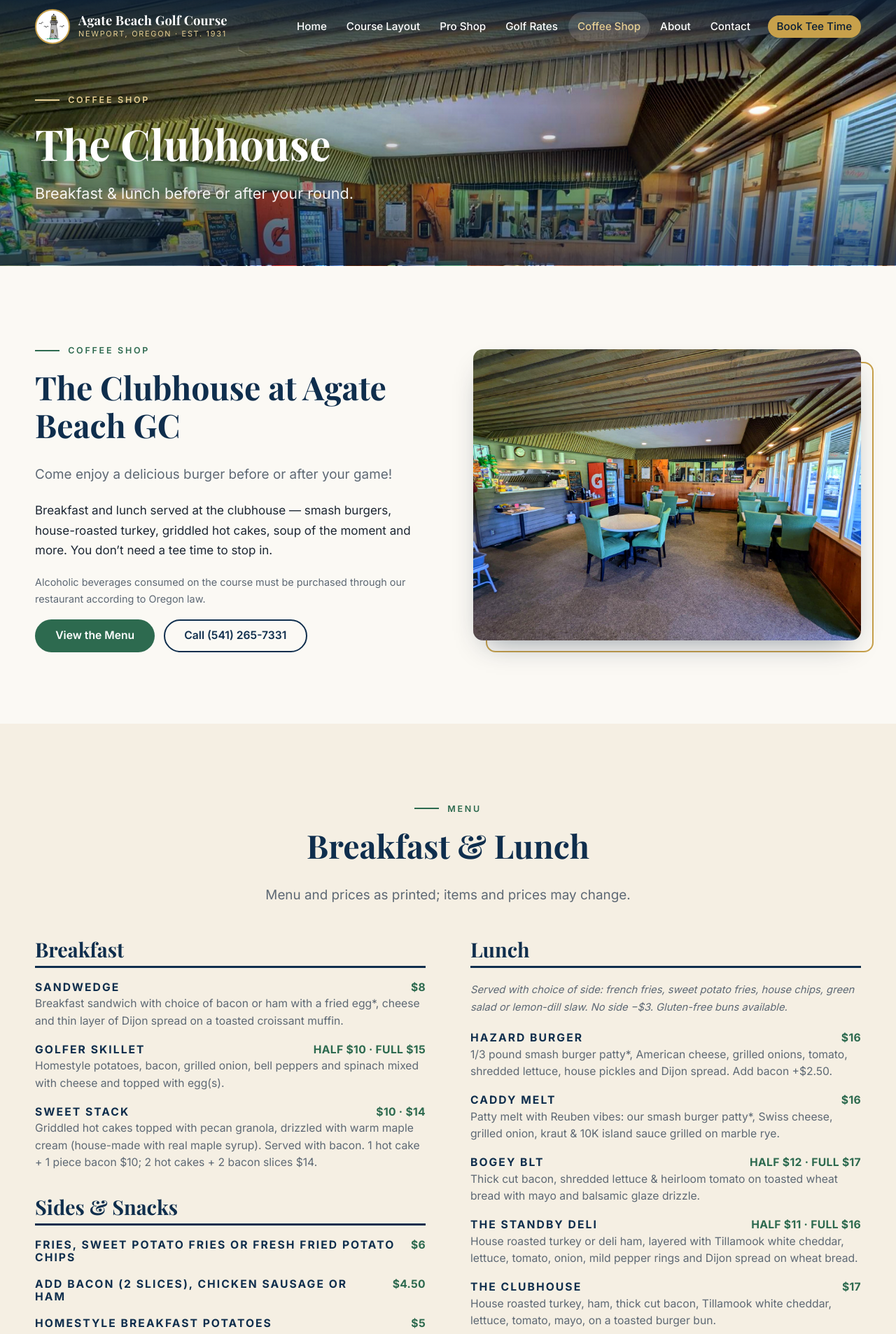
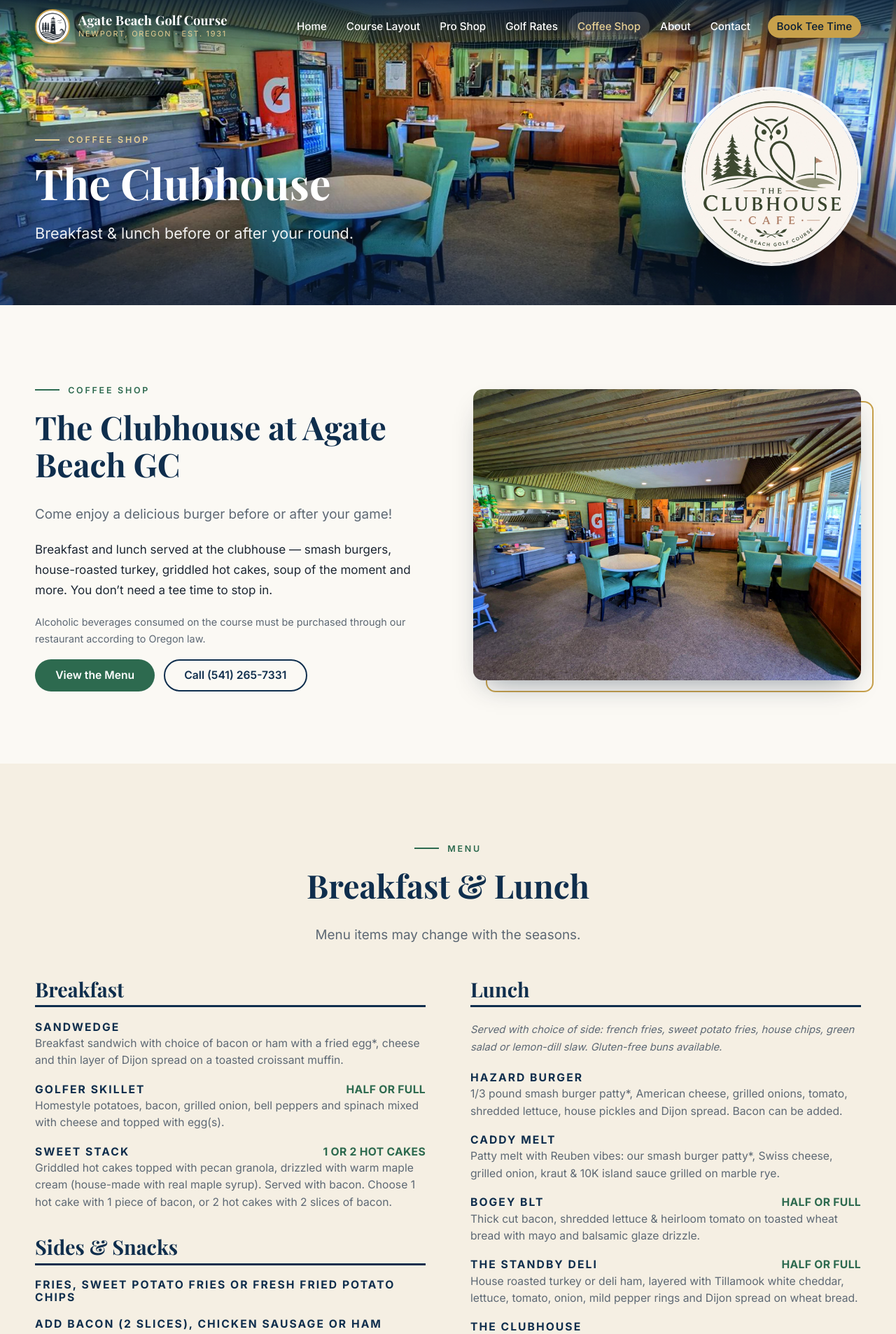
Before and after one commit to Brett-D/golfcoursev2test, a PHP site: page /coffee-shop.html in a window 1280 px wide. Shown: the top 1906 px of the page at 70% size. Run offline with PHP 8.4, Linux system fonts and the light colour scheme.

Commit message:
New logos, clubhouse logo overlays, price-free menus, JSON-editable rates, new home hero and parallax rework
Co-authored-by: Copilot <223556219+Copilot@users.noreply.github.com>

```diff
--- a/about.html
+++ b/about.html
@@ -8,7 +8,7 @@
 <meta property="og:title" content="About Us | Agate Beach Golf Course">
 <meta property="og:description" content="The story of Agate Beach Golf Course in Newport, Oregon: opened in 1931 and run by the Martin family since 1960.">
 <meta property="og:image" content="assets/images/aerial.jpg">
-<link rel="icon" href="assets/images/logo.jpg" type="image/jpeg">
+<link rel="icon" href="assets/images/logo.png" type="image/png">
 <link rel="preconnect" href="https://fonts.googleapis.com">
 <link rel="preconnect" href="https://fonts.gstatic.com" crossorigin>
 <link href="https://fonts.googleapis.com/css2?family=Inter:wght@400;500;600;700;800&amp;family=Playfair+Display:wght@600;700&amp;display=swap" rel="stylesheet">
@@ -20,7 +20,7 @@
 <header class="site-header">
   <div class="container nav">
     <a class="brand" href="index.html">
-      <img src="assets/images/logo.jpg" alt="" width="50" height="50">
+      <img src="assets/images/logo.png" alt="" width="50" height="50">
       <span>
         <span class="brand-name">Agate Beach Golf Course</span>
         <span class="brand-tag">Newport, Oregon &middot; Est. 1931</span>
@@ -43,7 +43,7 @@
 </header>
 
 <main id="main">
-  <section class="hero hero-page" style="background-image:url('assets/images/clubhouse-sign.jpg');background-position:center 6%">
+  <section class="hero hero-page" style="background-image:url('assets/images/clubhouse-sign.jpg');background-position:center">
     <div class="container">
       <p class="eyebrow">About Us</p>
       <h1>A Family Tradition</h1>
--- a/assets/css/styles.css
+++ b/assets/css/styles.css
@@ -301,13 +301,7 @@ figure { margin: 0; }
 .dog { padding-left: 1rem; border-left: 3px solid var(--gold); }
 .dog h4 { font-family: var(--font-body); font-size: 0.95rem; letter-spacing: 0.14em; text-transform: uppercase; margin: 0; color: var(--white); }
 .dog p { margin: 0; font-size: 0.95rem; color: rgba(255, 255, 255, 0.78); }
-.price-badge { display: inline-block; background: var(--gold); color: var(--navy-deep); font-weight: 700; padding: 0.35rem 1rem; border-radius: 999px; font-size: 0.95rem; }
 
-.menu-images { display: grid; gap: 1.5rem; }
-@media (min-width: 700px) { .menu-images { grid-template-columns: repeat(2, 1fr); } }
-.menu-images a { display: block; border-radius: var(--radius); overflow: hidden; box-shadow: var(--shadow); }
-.menu-images img { width: 100%; transition: transform 0.4s; }
-.menu-images a:hover img { transform: scale(1.02); }
 
 /* ---------- Visit: map + Facebook ---------- */
 .visit { display: grid; gap: 2rem; }
@@ -369,3 +363,24 @@ input:focus, textarea:focus, select:focus { outline: 0; border-color: var(--blue
   .js .reveal { opacity: 1; transform: none; transition: none; }
   .btn, .card, .photo-card img, .gallery img, .frame img, .frame::before, .parallax-bg { transition: none; }
 }
+
+/* ---------- Clubhouse logo overlays ---------- */
+.hero-split { display: flex; flex-direction: column-reverse; align-items: flex-start; gap: 1.5rem; }
+.hero-logo {
+  width: clamp(120px, 34vw, 160px); height: auto; border-radius: 50%; flex: none;
+  border: 4px solid rgba(255, 255, 255, 0.92); box-shadow: 0 18px 50px rgba(0, 0, 0, 0.45);
+}
+@media (min-width: 800px) {
+  .hero-split { flex-direction: row; align-items: flex-end; justify-content: space-between; gap: 3rem; }
+  .hero-logo { width: clamp(190px, 20vw, 260px); }
+}
+.frame .logo-badge {
+  position: absolute; z-index: 2; left: -1.2rem; bottom: 2.2rem; width: clamp(96px, 20%, 150px); height: auto; border-radius: 50%;
+  border: 4px solid var(--white); box-shadow: var(--shadow); filter: none;
+}
+@media (max-width: 640px) { .frame .logo-badge { left: 0.6rem; } }
+
+/* Reduced motion: photo stays centred and still. */
+.parallax-bg.is-still { position: absolute; inset: 0; width: auto; height: auto; transform: none; transition: none; will-change: auto; }
+/* Inner-page top banner: pinned, with the photo's centre sitting in the middle of the banner. */
+.parallax-bg.pin-top { top: calc(-36px - 27vh); transform: none; transition: none; }
--- a/assets/js/main.js
+++ b/assets/js/main.js
@@ -56,22 +56,25 @@
   var fineHover = window.matchMedia("(hover: hover) and (pointer: fine)").matches;
   var calm = window.matchMedia("(prefers-reduced-motion: reduce)").matches;
 
-  if (!calm) {
+  // Photos are pinned to the viewport so the page scrolls over them. The top banner on inner pages
+  // stays centred and still; everything else (and the home banner) also follows the mouse.
+  var isHome = here === "index.html";
   Array.prototype.forEach.call(document.querySelectorAll(".hero, .band"), function (section) {
     var image = section.style.backgroundImage;
     if (!image) return;
     var layer = document.createElement("div");
-      layer.className = "parallax-bg";
+    var topBanner = section.classList.contains("hero") && !isHome;
+    layer.className = "parallax-bg" + (calm ? " is-still" : topBanner ? " pin-top" : "");
     layer.setAttribute("aria-hidden", "true");
     layer.style.backgroundImage = image;
     layer.style.backgroundPosition = section.style.backgroundPosition || "center";
     section.insertBefore(layer, section.firstChild);
     section.style.backgroundImage = "none";
   });
-  }
 
   if (fineHover && !calm) {
-    var targets = document.querySelectorAll(".hero, .band, .frame, .photo-card, .gallery a");
+    var selector = ".band, .frame, .photo-card, .gallery a" + (isHome ? ", .hero" : "");
+    var targets = document.querySelectorAll(selector);
     Array.prototype.forEach.call(targets, function (el) {
       el.addEventListener("pointermove", function (event) {
         var box = el.getBoundingClientRect();
@@ -83,6 +86,66 @@
         el.style.setProperty("--mx", "0");
         el.style.setProperty("--my", "0");
         el.classList.remove("is-hover");
+      });
+    });
+  }
+  // Rates come from data/rates.json so prices can be changed without touching the HTML.
+  function el(tag, className, text) {
+    var node = document.createElement(tag);
+    if (className) node.className = className;
+    if (text !== undefined) node.textContent = text;
+    return node;
+  }
+
+  function renderRates(data) {
+    Array.prototype.forEach.call(document.querySelectorAll("[data-rates]"), function (grid) {
+      var homeOnly = grid.getAttribute("data-rates") === "home";
+      grid.textContent = "";
+      data.cards.forEach(function (card) {
+        if (homeOnly && !card.home) return;
+        var box = el("div", "rate-card");
+        if (card.id) box.id = card.id;
+        var head = el("header");
+        head.appendChild(el("h3", "", card.title));
+        if (card.subtitle) head.appendChild(el("p", "", card.subtitle));
+        box.appendChild(head);
+        (card.items || []).forEach(function (item) {
+          var row = el("div", "rate-row");
+          row.appendChild(el("span", "", item.label));
+          row.appendChild(el("span", "price", item.price));
+          box.appendChild(row);
+        });
+        grid.appendChild(box);
+      });
+    });
+    Array.prototype.forEach.call(document.querySelectorAll("[data-rates-updated]"), function (node) {
+      node.textContent = data.updated || "";
+    });
+    if (data.range_note) {
+      Array.prototype.forEach.call(document.querySelectorAll("[data-rates-note]"), function (node) {
+        node.textContent = data.range_note;
+      });
+    }
+    if (window.location.hash) {
+      var target = document.getElementById(window.location.hash.slice(1));
+      if (target) target.scrollIntoView();
+    }
+  }
+
+  if (document.querySelector("[data-rates]")) {
+    fetch("data/rates.json", { cache: "no-cache" })
+      .then(function (response) {
+        if (!response.ok) throw new Error("HTTP " + response.status);
+        return response.json();
+      })
+      .then(renderRates)
+      .catch(function () {
+        Array.prototype.forEach.call(document.querySelectorAll("[data-rates]"), function (grid) {
+          grid.textContent = "";
+          grid.appendChild(el("p", "note", "Rates are unavailable right now. Please call the pro shop at (541) 265-7331."));
+        });
+        Array.prototype.forEach.call(document.querySelectorAll("[data-rates-updated]"), function (node) {
+          node.parentElement.hidden = true;
         });
       });
   }
--- a/coffee-shop.html
+++ b/coffee-shop.html
@@ -8,7 +8,7 @@
 <meta property="og:title" content="Coffee Shop & Menu | Agate Beach Golf Course">
 <meta property="og:description" content="The Clubhouse coffee shop at Agate Beach Golf Course: breakfast, burgers, sandwiches and the Good Dog hot dog menu in Newport, Oregon.">
 <meta property="og:image" content="assets/images/aerial.jpg">
-<link rel="icon" href="assets/images/logo.jpg" type="image/jpeg">
+<link rel="icon" href="assets/images/logo.png" type="image/png">
 <link rel="preconnect" href="https://fonts.googleapis.com">
 <link rel="preconnect" href="https://fonts.gstatic.com" crossorigin>
 <link href="https://fonts.googleapis.com/css2?family=Inter:wght@400;500;600;700;800&amp;family=Playfair+Display:wght@600;700&amp;display=swap" rel="stylesheet">
@@ -20,7 +20,7 @@
 <header class="site-header">
   <div class="container nav">
     <a class="brand" href="index.html">
-      <img src="assets/images/logo.jpg" alt="" width="50" height="50">
+      <img src="assets/images/logo.png" alt="" width="50" height="50">
       <span>
         <span class="brand-name">Agate Beach Golf Course</span>
         <span class="brand-tag">Newport, Oregon &middot; Est. 1931</span>
@@ -43,11 +43,14 @@
 </header>
 
 <main id="main">
-  <section class="hero hero-page" style="background-image:url('assets/images/cafe.jpg');background-position:center 60%">
-    <div class="container">
-      <p class="eyebrow">Coffee Shop</p>
-      <h1>The Clubhouse</h1>
-      <p class="lead">Breakfast &amp; lunch before or after your round.</p>
+  <section class="hero hero-page" style="background-image:url('assets/images/cafe.jpg');background-position:center">
+    <div class="container hero-split">
+      <div>
+        <p class="eyebrow">Coffee Shop</p>
+        <h1>The Clubhouse</h1>
+        <p class="lead">Breakfast &amp; lunch before or after your round.</p>
+      </div>
+      <img class="hero-logo" src="assets/images/clubhouse-logo.png" alt="The Clubhouse Cafe at Agate Beach Golf Course logo" width="420" height="420">
     </div>
   </section>
 
@@ -73,37 +76,37 @@
       <div class="section-head center reveal">
         <p class="eyebrow">Menu</p>
         <h2>Breakfast &amp; Lunch</h2>
-        <p class="lead">Menu and prices as printed; items and prices may change.</p>
+        <p class="lead">Menu items may change with the seasons.</p>
       </div>
       <div class="menu-grid">
         <div class="menu-group reveal">
           <h3>Breakfast</h3>
-        <div class="menu-item"><h4>Sandwedge<span>$8</span></h4><p>Breakfast sandwich with choice of bacon or ham with a fried egg*, cheese and thin layer of Dijon spread on a toasted croissant muffin.</p></div>
-        <div class="menu-item"><h4>Golfer Skillet<span>Half $10 &middot; Full $15</span></h4><p>Homestyle potatoes, bacon, grilled onion, bell peppers and spinach mixed with cheese and topped with egg(s).</p></div>
-        <div class="menu-item"><h4>Sweet Stack<span>$10 &middot; $14</span></h4><p>Griddled hot cakes topped with pecan granola, drizzled with warm maple cream (house-made with real maple syrup). Served with bacon. 1 hot cake + 1 piece bacon $10; 2 hot cakes + 2 bacon slices $14.</p></div>
+        <div class="menu-item"><h4>Sandwedge</h4><p>Breakfast sandwich with choice of bacon or ham with a fried egg*, cheese and thin layer of Dijon spread on a toasted croissant muffin.</p></div>
+        <div class="menu-item"><h4>Golfer Skillet<span>Half or Full</span></h4><p>Homestyle potatoes, bacon, grilled onion, bell peppers and spinach mixed with cheese and topped with egg(s).</p></div>
+        <div class="menu-item"><h4>Sweet Stack<span>1 or 2 hot cakes</span></h4><p>Griddled hot cakes topped with pecan granola, drizzled with warm maple cream (house-made with real maple syrup). Served with bacon. Choose 1 hot cake with 1 piece of bacon, or 2 hot cakes with 2 slices of bacon.</p></div>
           <h3 style="margin-top:2.2rem">Sides &amp; Snacks</h3>
-        <div class="menu-item"><h4>Fries, sweet potato fries or fresh fried potato chips<span>$6</span></h4><p></p></div>
-        <div class="menu-item"><h4>Add bacon (2 slices), chicken sausage or ham<span>$4.50</span></h4><p></p></div>
-        <div class="menu-item"><h4>Homestyle breakfast potatoes<span>$5</span></h4><p>With onions and peppers.</p></div>
-        <div class="menu-item"><h4>Add egg, avocado or cheese (2 slices)<span>$3</span></h4><p></p></div>
-        <div class="menu-item"><h4>Side salad or lemon-dill slaw<span>$4</span></h4><p></p></div>
-        <div class="menu-item"><h4>Soup of the Moment<span>Cup $6 &middot; Bowl $9</span></h4><p>Always homemade.</p></div>
-        <div class="menu-item"><h4>Wedge Salad<span>$10</span></h4><p>Iceberg lettuce wedge, bacon, blue cheese crumbles, diced tomato, pickled onion and toast.</p></div>
+        <div class="menu-item"><h4>Fries, sweet potato fries or fresh fried potato chips</h4><p></p></div>
+        <div class="menu-item"><h4>Add bacon (2 slices), chicken sausage or ham</h4><p></p></div>
+        <div class="menu-item"><h4>Homestyle breakfast potatoes</h4><p>With onions and peppers.</p></div>
+        <div class="menu-item"><h4>Add egg, avocado or cheese (2 slices)</h4><p></p></div>
+        <div class="menu-item"><h4>Side salad or lemon-dill slaw</h4><p></p></div>
+        <div class="menu-item"><h4>Soup of the Moment<span>Cup or Bowl</span></h4><p>Always homemade.</p></div>
+        <div class="menu-item"><h4>Wedge Salad</h4><p>Iceberg lettuce wedge, bacon, blue cheese crumbles, diced tomato, pickled onion and toast.</p></div>
         </div>
         <div class="menu-group reveal">
           <h3>Lunch</h3>
-          <p class="menu-note">Served with choice of side: french fries, sweet potato fries, house chips, green salad or lemon-dill slaw. No side &minus;$3. Gluten-free buns available.</p>
-        <div class="menu-item"><h4>Hazard Burger<span>$16</span></h4><p>1/3 pound smash burger patty*, American cheese, grilled onions, tomato, shredded lettuce, house pickles and Dijon spread. Add bacon +$2.50.</p></div>
-        <div class="menu-item"><h4>Caddy Melt<span>$16</span></h4><p>Patty melt with Reuben vibes: our smash burger patty*, Swiss cheese, grilled onion, kraut &amp; 10K island sauce grilled on marble rye.</p></div>
-        <div class="menu-item"><h4>Bogey BLT<span>Half $12 &middot; Full $17</span></h4><p>Thick cut bacon, shredded lettuce &amp; heirloom tomato on toasted wheat bread with mayo and balsamic glaze drizzle.</p></div>
-        <div class="menu-item"><h4>The Standby Deli<span>Half $11 &middot; Full $16</span></h4><p>House roasted turkey or deli ham, layered with Tillamook white cheddar, lettuce, tomato, onion, mild pepper rings and Dijon spread on wheat bread.</p></div>
-        <div class="menu-item"><h4>The Clubhouse<span>$17</span></h4><p>House roasted turkey, ham, thick cut bacon, Tillamook white cheddar, lettuce, tomato, mayo, on a toasted burger bun.</p></div>
-        <div class="menu-item"><h4>Grilled Cheesy Par Threesy<span>Half $9 &middot; Full $11</span></h4><p>White cheddar, Swiss &amp; American cheeses grilled on seasoned wheat bread. Add ham or turkey +$4.</p></div>
-        <div class="menu-item"><h4>Fairway Veggie Sandwich<span>$15</span></h4><p>House-made vegan patty (oat and lentil based) grilled with cheese, lettuce, tomato, pickled onion, on toasted wheat bread. Add avocado +$3.</p></div>
+          <p class="menu-note">Served with choice of side: french fries, sweet potato fries, house chips, green salad or lemon-dill slaw. Gluten-free buns available.</p>
+        <div class="menu-item"><h4>Hazard Burger</h4><p>1/3 pound smash burger patty*, American cheese, grilled onions, tomato, shredded lettuce, house pickles and Dijon spread. Bacon can be added.</p></div>
+        <div class="menu-item"><h4>Caddy Melt</h4><p>Patty melt with Reuben vibes: our smash burger patty*, Swiss cheese, grilled onion, kraut &amp; 10K island sauce grilled on marble rye.</p></div>
+        <div class="menu-item"><h4>Bogey BLT<span>Half or Full</span></h4><p>Thick cut bacon, shredded lettuce &amp; heirloom tomato on toasted wheat bread with mayo and balsamic glaze drizzle.</p></div>
+        <div class="menu-item"><h4>The Standby Deli<span>Half or Full</span></h4><p>House roasted turkey or deli ham, layered with Tillamook white cheddar, lettuce, tomato, onion, mild pepper rings and Dijon spread on wheat bread.</p></div>
+        <div class="menu-item"><h4>The Clubhouse</h4><p>House roasted turkey, ham, thick cut bacon, Tillamook white cheddar, lettuce, tomato, mayo, on a toasted burger bun.</p></div>
+        <div class="menu-item"><h4>Grilled Cheesy Par Threesy<span>Half or Full</span></h4><p>White cheddar, Swiss &amp; American cheeses grilled on seasoned wheat bread. Ham or turkey can be added.</p></div>
+        <div class="menu-item"><h4>Fairway Veggie Sandwich</h4><p>House-made vegan patty (oat and lentil based) grilled with cheese, lettuce, tomato, pickled onion, on toasted wheat bread. Avocado can be added.</p></div>
           <h3 style="margin-top:2.2rem">Baskets &amp; Bowls</h3>
-        <div class="menu-item"><h4>Birdie Basket<span>Small $12 &middot; Large $16</span></h4><p>Gluten-free chicken strips served with fries and slaw.</p></div>
-        <div class="menu-item"><h4>Putter Together Combo<span>$11</span></h4><p>Cup of soup, green salad and toasted bread.</p></div>
-        <div class="menu-item"><h4>Out of Bounds Bowl<span>Small $13 &middot; Large $18</span></h4><p>Ask about our weekly changing salad &amp; grain bowl with flavors that know no bounds! Gluten-free. Available weekdays.</p></div>
+        <div class="menu-item"><h4>Birdie Basket<span>Small or Large</span></h4><p>Gluten-free chicken strips served with fries and slaw.</p></div>
+        <div class="menu-item"><h4>Putter Together Combo</h4><p>Cup of soup, green salad and toasted bread.</p></div>
+        <div class="menu-item"><h4>Out of Bounds Bowl<span>Small or Large</span></h4><p>Ask about our weekly changing salad &amp; grain bowl with flavors that know no bounds! Gluten-free. Available weekdays.</p></div>
         </div>
       </div>
       <p class="note" style="margin-top:1.5rem">*Consuming raw or undercooked meats, poultry, seafood, shellfish, or eggs may increase your risk of foodborne illness.</p>
@@ -116,7 +119,6 @@
         <p class="eyebrow">The Good Dog Menu</p>
         <h2>Hot Dogs Named for Golf Course Dogs</h2>
         <p class="lead">Inspired by past and current golf course dogs &mdash; or pick your own combination of toppings.</p>
-        <p><span class="price-badge">$7 each</span> &nbsp; <span class="price-badge">+$3 with a side</span></p>
       </div>
       <div class="dog-grid reveal">
         <div class="dog"><h4>The Sam</h4><p>Classic: ketchup, mustard &amp; relish</p></div>
@@ -133,20 +135,6 @@
         <div class="dog"><h4>The Kelsey</h4><p>Bacon bits, lettuce, tomato &amp; mayo</p></div>
       </div>
       <p class="reveal" style="text-align:center;margin:2.5rem auto 0;max-width:46rem;color:rgba(255,255,255,.8)"><strong style="color:var(--gold-soft)">Build your own:</strong> mustard, ketchup, sweet relish, dill pickles, onion, kraut, mild pepper rings, mayo, jalape&ntilde;o, kimchi, fresh tomato.</p>
-    </div>
-  </section>
-
-  <section class="section">
-    <div class="container">
-      <div class="section-head center reveal">
-        <p class="eyebrow">Printed Menus</p>
-        <h2>Take a Look</h2>
-        <p class="lead">Tap a menu to view it full size.</p>
-      </div>
-      <div class="menu-images reveal">
-        <a href="assets/images/menu-clubhouse.jpg" target="_blank" rel="noopener"><img src="assets/images/menu-clubhouse.jpg" alt="The Clubhouse at Agate Beach GC printed breakfast and lunch menu" width="1421" height="1845" loading="lazy"></a>
-        <a href="assets/images/menu-good-dog.jpg" target="_blank" rel="noopener"><img src="assets/images/menu-good-dog.jpg" alt="The Good Dog Menu printed hot dog menu" width="1384" height="1810" loading="lazy"></a>
-      </div>
     </div>
   </section>
 
--- a/contact.html
+++ b/contact.html
@@ -8,7 +8,7 @@
 <meta property="og:title" content="Contact & Directions | Agate Beach Golf Course">
 <meta property="og:description" content="Address, phone, email, map and Facebook for Agate Beach Golf Course, 4100 N Coast Hwy, Newport, Oregon.">
 <meta property="og:image" content="assets/images/aerial.jpg">
-<link rel="icon" href="assets/images/logo.jpg" type="image/jpeg">
+<link rel="icon" href="assets/images/logo.png" type="image/png">
 <link rel="preconnect" href="https://fonts.googleapis.com">
 <link rel="preconnect" href="https://fonts.gstatic.com" crossorigin>
 <link href="https://fonts.googleapis.com/css2?family=Inter:wght@400;500;600;700;800&amp;family=Playfair+Display:wght@600;700&amp;display=swap" rel="stylesheet">
@@ -20,7 +20,7 @@
 <header class="site-header">
   <div class="container nav">
     <a class="brand" href="index.html">
-      <img src="assets/images/logo.jpg" alt="" width="50" height="50">
+      <img src="assets/images/logo.png" alt="" width="50" height="50">
       <span>
         <span class="brand-name">Agate Beach Golf Course</span>
         <span class="brand-tag">Newport, Oregon &middot; Est. 1931</span>
@@ -43,7 +43,7 @@
 </header>
 
 <main id="main">
-  <section class="hero hero-page" style="background-image:url('assets/images/aerial.jpg');background-position:center 30%">
+  <section class="hero hero-page" style="background-image:url('assets/images/aerial.jpg');background-position:center">
     <div class="container">
       <p class="eyebrow">Get in Touch</p>
       <h1>Contact Us</h1>
--- a/course.html
+++ b/course.html
@@ -8,7 +8,7 @@
 <meta property="og:title" content="Course Layout & Scorecard | Agate Beach Golf Course">
 <meta property="og:description" content="Course map, scorecard, yardage and rules for the nine-hole Agate Beach Golf Course in Newport, Oregon.">
 <meta property="og:image" content="assets/images/aerial.jpg">
-<link rel="icon" href="assets/images/logo.jpg" type="image/jpeg">
+<link rel="icon" href="assets/images/logo.png" type="image/png">
 <link rel="preconnect" href="https://fonts.googleapis.com">
 <link rel="preconnect" href="https://fonts.gstatic.com" crossorigin>
 <link href="https://fonts.googleapis.com/css2?family=Inter:wght@400;500;600;700;800&amp;family=Playfair+Display:wght@600;700&amp;display=swap" rel="stylesheet">
@@ -20,7 +20,7 @@
 <header class="site-header">
   <div class="container nav">
     <a class="brand" href="index.html">
-      <img src="assets/images/logo.jpg" alt="" width="50" height="50">
+      <img src="assets/images/logo.png" alt="" width="50" height="50">
       <span>
         <span class="brand-name">Agate Beach Golf Course</span>
         <span class="brand-tag">Newport, Oregon &middot; Est. 1931</span>
@@ -43,7 +43,7 @@
 </header>
 
 <main id="main">
-  <section class="hero hero-page" style="background-image:url('assets/images/putting-green.jpg');background-position:center 45%">
+  <section class="hero hero-page" style="background-image:url('assets/images/putting-green.jpg');background-position:center">
     <div class="container">
       <p class="eyebrow">The Course</p>
       <h1>Course Layout</h1>
--- a/pro-shop.html
+++ b/pro-shop.html
@@ -8,7 +8,7 @@
 <meta property="og:title" content="Pro Shop & Lessons | Agate Beach Golf Course">
 <meta property="og:description" content="The Agate Beach Golf Course pro shop: logo sportswear, equipment, rental clubs, carts, gift certificates and golf lessons in Newport, Oregon.">
 <meta property="og:image" content="assets/images/aerial.jpg">
-<link rel="icon" href="assets/images/logo.jpg" type="image/jpeg">
+<link rel="icon" href="assets/images/logo.png" type="image/png">
 <link rel="preconnect" href="https://fonts.googleapis.com">
 <link rel="preconnect" href="https://fonts.gstatic.com" crossorigin>
 <link href="https://fonts.googleapis.com/css2?family=Inter:wght@400;500;600;700;800&amp;family=Playfair+Display:wght@600;700&amp;display=swap" rel="stylesheet">
@@ -20,7 +20,7 @@
 <header class="site-header">
   <div class="container nav">
     <a class="brand" href="index.html">
-      <img src="assets/images/logo.jpg" alt="" width="50" height="50">
+      <img src="assets/images/logo.png" alt="" width="50" height="50">
       <span>
         <span class="brand-name">Agate Beach Golf Course</span>
         <span class="brand-tag">Newport, Oregon &middot; Est. 1931</span>
@@ -43,7 +43,7 @@
 </header>
 
 <main id="main">
-  <section class="hero hero-page" style="background-image:url('assets/images/pro-shop.jpg');background-position:center 55%">
+  <section class="hero hero-page" style="background-image:url('assets/images/pro-shop.jpg');background-position:center">
     <div class="container">
       <p class="eyebrow">Pro Shop</p>
       <h1>Equipment, Apparel &amp; Lessons</h1>
```
Also changed, not shown: data/rates.json (added, +57 -0 lines), index.html (+7 -13 lines), rates.html (+6 -33 lines), README.md, assets/images/aerial-enhanced.jpg (added), assets/images/aerial_enahance_ai.png (added), assets/images/clubhouse-logo.png (added), assets/images/logo.jpg (deleted), assets/images/logo.png (added), assets/images/menu-clubhouse.jpg (deleted), assets/images/menu-good-dog.jpg (deleted). Lines whose indentation alone changed are shown as unchanged.
